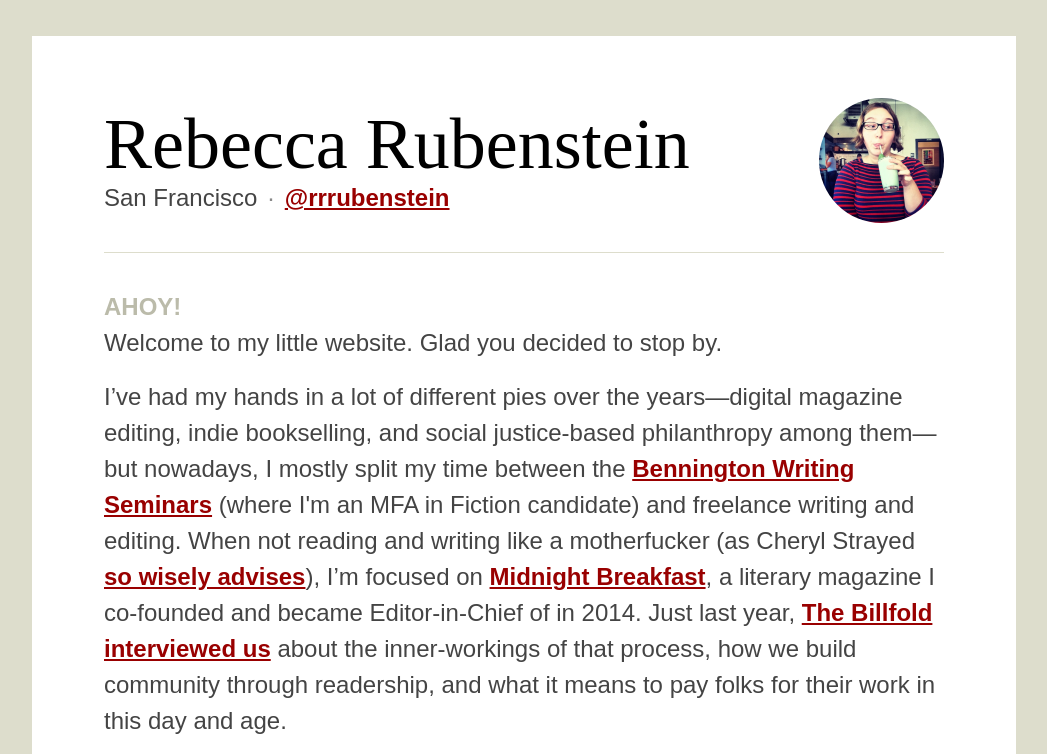
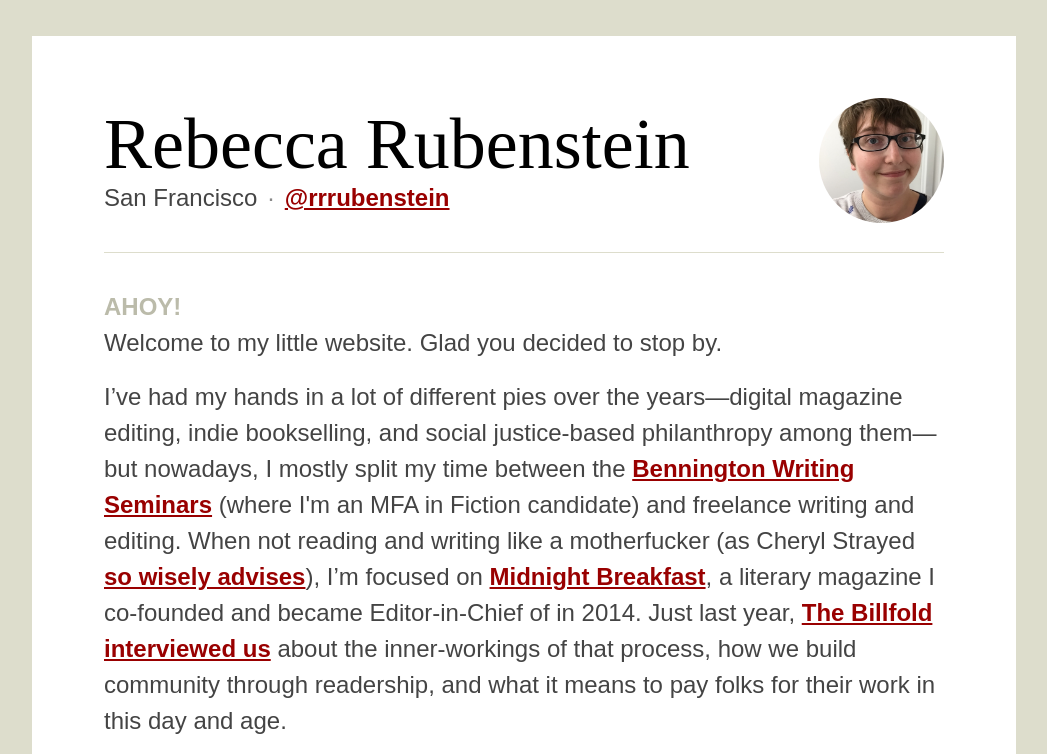
Before and after one commit to nevanscott/rebeccarubenstein.com, a plain HTML site: page index.html in a window 1280 px wide. Shown: the top 754 px of the page, without its empty margins (116-1163 px from the left). Drawn offline with Linux system fonts and the light colour scheme.

Commit message:
Trying out a different photo

```diff
--- a/index.html
+++ b/index.html
@@ -11,7 +11,7 @@
 <body>
 	<div class="pageWrapper">
 		<header>
-			<img src="me-n-my-milkshake.jpg">
+			<img src="rebecca.jpg">
 			<h1>Rebecca Rubenstein</h1>
 			<p>
 				San Francisco
```
